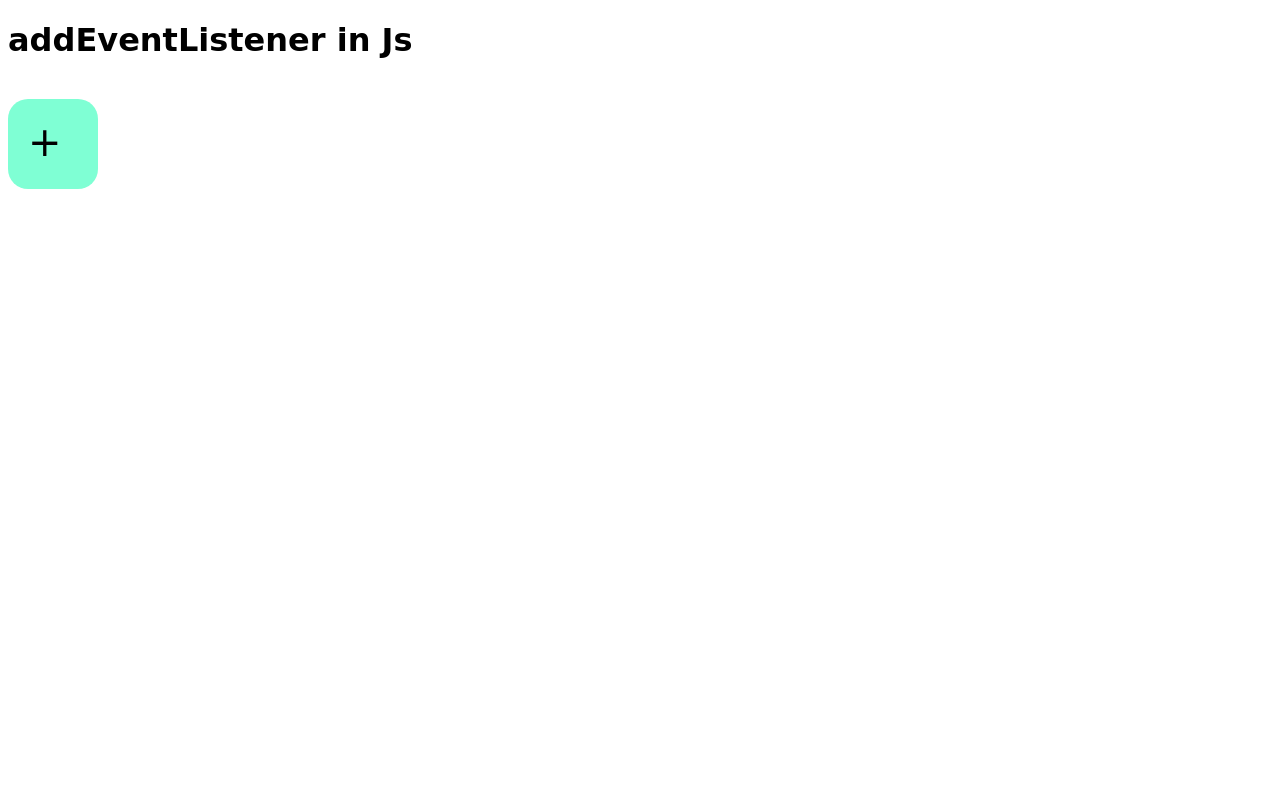
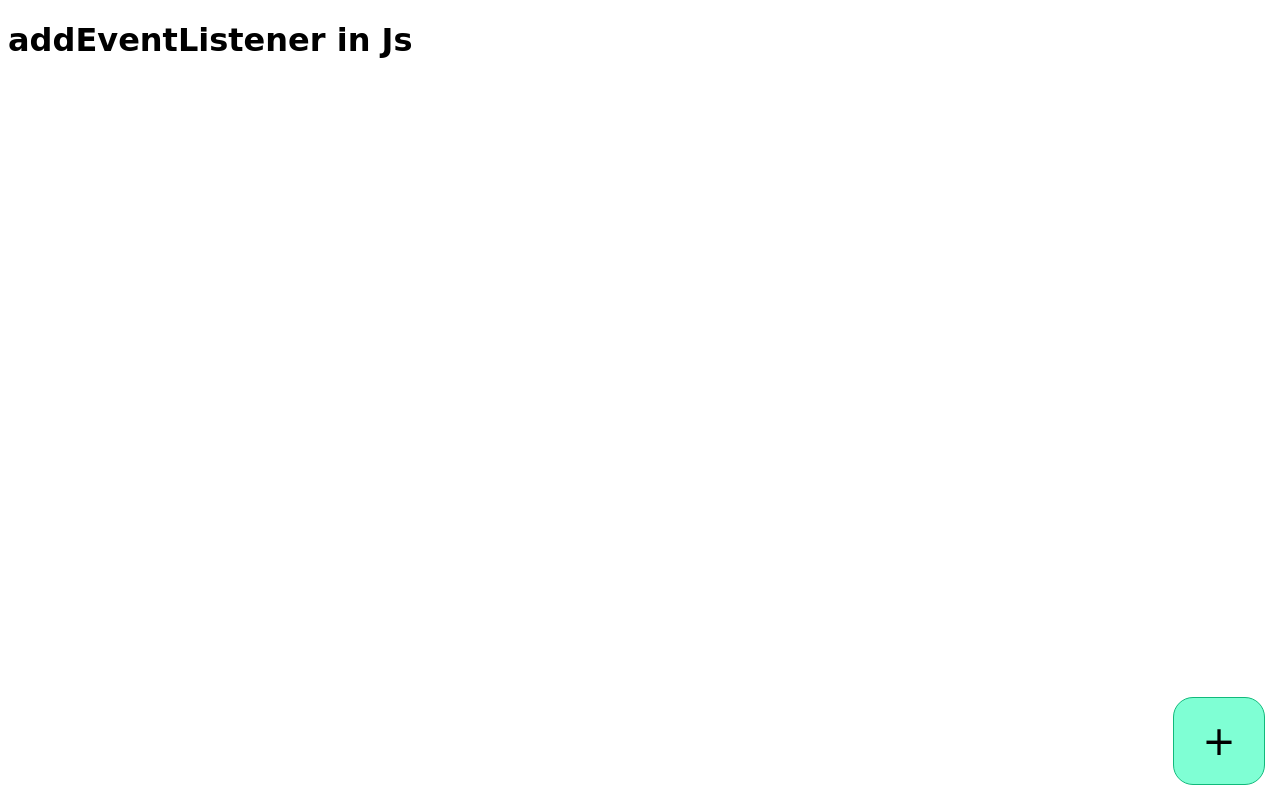
Before and after one commit to mohdsameerid/Complete-Javscript, a plain HTML site: page EP_54_adding-event-listeners/index.html in a window 1280 px wide. Drawn offline with Linux system fonts and the light colour scheme.

Commit message:
some eventListener code.

```diff
--- a/EP_54_adding-event-listeners/script.js
+++ b/EP_54_adding-event-listeners/script.js
@@ -57,6 +57,7 @@ function breakageCall() {
     const pElementChild = document.createElement('p');
     pElementChild.classList.add('card');
     pElementChild.innerText = i;
+    pElementChild.setAttribute('key', `key-${i}`)
 
     container.append(pElementChild);
 }
--- a/EP_54_adding-event-listeners/style.css
+++ b/EP_54_adding-event-listeners/style.css
@@ -2,8 +2,26 @@
     font-size: 40px;
     padding: 20px;
     background-color: aquamarine;
-    height: 50px;
+    /* height: 50px; */
     width: 50px;
     cursor: pointer;
     border-radius: 20px;
+    text-align: center;
 }
+
+.p-tag {
+    position: fixed;
+    bottom: 15px;
+    right: 15px;
+    border: 1px solid #11b97b;
+}
+
+p {
+    margin: 0;
+}
+
+.container {
+    display: flex;
+    flex-wrap: wrap;
+    gap: 15px;
+}
```
